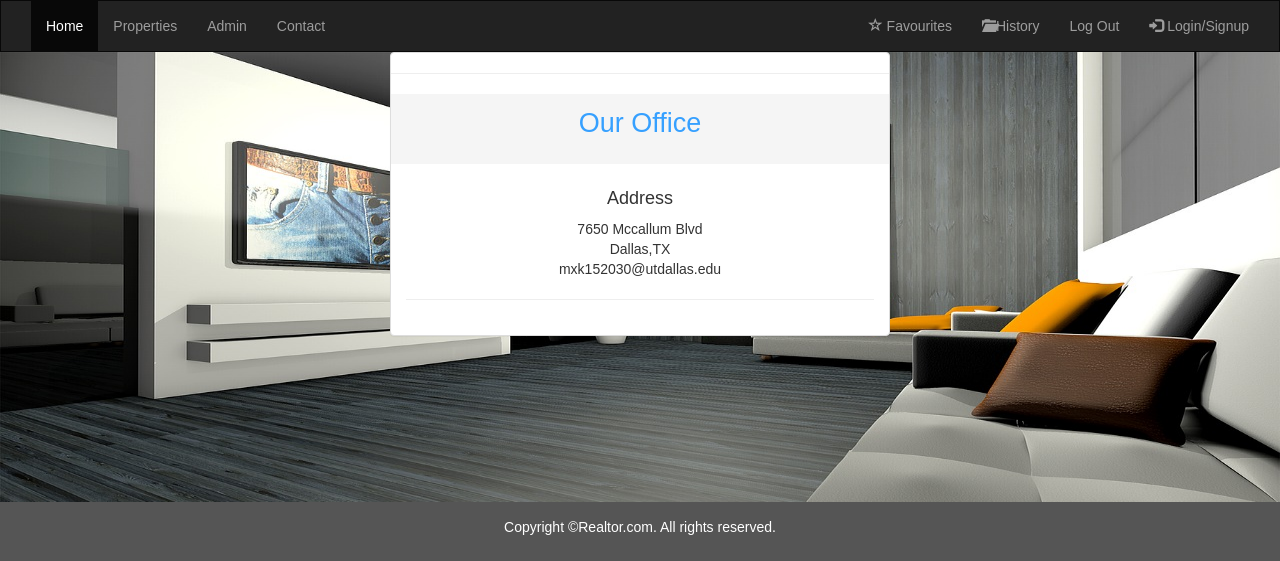
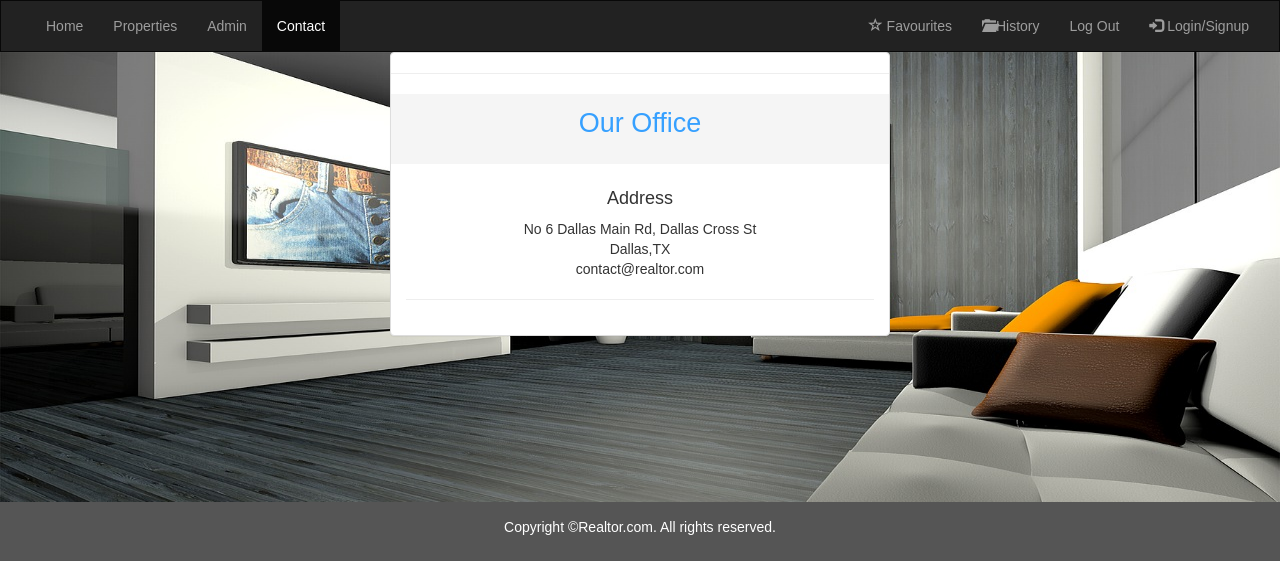
Before and after one commit to SathyaSrini/WPL, a PHP site: page /contact.html in a window 1280 px wide. Shown: the top 561 px of the page. Run offline with PHP 8.4, Linux system fonts and the light colour scheme.

Commit message:
Changes for contact page and acitve page highlights

```diff
--- a/contact.html
+++ b/contact.html
@@ -28,13 +28,13 @@ include_once 'dbconnect.php';
     </div>
     <div class="collapse navbar-collapse" id="myNavbar">
       <ul class="nav navbar-nav">
-      <li class="active"><a href="home.html">Home</a></li>
+      <li><a href="home.html">Home</a></li>
       <li><a href="properties.html">Properties</a></li>
     <?php if(isset($_SESSION['usr_id']) && !empty($_SESSION['isadmin']) && $_SESSION['isadmin']==1) { ?>
         <li><a href="property_edit.html">Admin</a></li>
     <?php } else { ?>
         <?php } ?>
-      <li><a href="contact.html">Contact</a></li>
+      <li class="active"><a href="contact.html">Contact</a></li>
       </ul>
       <ul class="nav navbar-nav navbar-right">
         <?php if(isset($_SESSION['usr_id']) and $_SESSION['isadmin']==0) { ?>
@@ -73,9 +73,9 @@ include_once 'dbconnect.php';
                     <div class="panel-body text-center">
                         <h4>Address</h4>
                         <div>
-                        7650 Mccallum Blvd<br />
+                        No 6 Dallas Main Rd, Dallas Cross St<br />
                         Dallas,TX<br />
-                        mxk152030@utdallas.edu<br />
+                        contact@realtor.com<br />
                         </div>
                         <hr />
                     </div>
--- a/favourite.html
+++ b/favourite.html
@@ -52,13 +52,13 @@ while($row=$stmt->fetch())
     </div>
     <div class="collapse navbar-collapse" id="myNavbar">
       <ul class="nav navbar-nav">
-        <li class="active"><a href="home.html">Home</a></li>
+        <li><a href="home.html">Home</a></li>
         <li><a href="properties.html">Properties</a></li>
         <li><a href="contact.html">Contact</a></li>
       </ul>
       <ul class="nav navbar-nav navbar-right">
         <?php if(isset($_SESSION['usr_id']) and $_SESSION['isadmin']==0) { ?>
-        <li><a href="favourite.html"><span class="glyphicon glyphicon-star-empty"></span> Favourites</a></li>
+        <li class="active"><a href="favourite.html"><span class="glyphicon glyphicon-star-empty"></span> Favourites</a></li>
         <li><a href="history.html"><span class="glyphicon glyphicon-star-empty"></span>History</a></li>
         <?php } else { ?>
         <?php } ?>
--- a/home.html
+++ b/home.html
@@ -48,7 +48,7 @@ while($row=$stmt->fetch())
     </div>
     <div class="collapse navbar-collapse" id="myNavbar">
       <ul class="nav navbar-nav">
-        <li class="active"><a href="home.html">Home</a></li>
+        <li><a href="home.html">Home</a></li>
         <li><a href="properties.html">Properties</a></li>
 		<?php if(isset($_SESSION['usr_id']) && !empty($_SESSION['isadmin']) && $_SESSION['isadmin']==1) { ?>
         <li><a href="property_edit.html">Admin</a></li>
--- a/login.php
+++ b/login.php
@@ -60,7 +60,7 @@ if (isset($_POST['login'])) {
     </div>
     <div class="collapse navbar-collapse" id="myNavbar">
       <ul class="nav navbar-nav">
-         <li class="active"><a href="home.html">Home</a></li>
+         <li><a href="home.html">Home</a></li>
         <li><a href="properties.html">Properties</a></li>
         <li><a href="contact.html">Contact</a></li>
       </ul>
--- a/properties.html
+++ b/properties.html
@@ -52,8 +52,8 @@ while($row=$stmt->fetch())
     </div>
     <div class="collapse navbar-collapse" id="myNavbar">
       <ul class="nav navbar-nav">
-      <li class="active"><a href="home.html">Home</a></li>
-      <li><a href="properties.html">Properties</a></li>
+      <li><a href="home.html">Home</a></li>
+      <li class="active"><a href="properties.html">Properties</a></li>
 	  <?php if(isset($_SESSION['usr_id']) && !empty($_SESSION['isadmin']) && $_SESSION['isadmin']==1) { ?>
         <li><a href="property_edit.html">Admin</a></li>
 		<?php } else { ?>
--- a/property_edit.html
+++ b/property_edit.html
@@ -63,10 +63,10 @@ else {
     </div>
     <div class="collapse navbar-collapse" id="myNavbar">
       <ul class="nav navbar-nav">
-        <li class="active"><a href="home.html">Home</a></li>
+        <li><a href="home.html">Home</a></li>
         <li><a href="properties.html">Properties</a></li>
         <?php if(isset($_SESSION['usr_id']) && !empty($_SESSION['isadmin']) && $_SESSION['isadmin']==1) { ?>
-        <li><a href="property_edit.html">Admin</a></li>
+        <li class="active"><a href="property_edit.html">Admin</a></li>
 		<?php } else { ?>
         <?php } ?>
         <li><a href="contact.html">Contact Us</a></li>
--- a/register.php
+++ b/register.php
@@ -124,7 +124,7 @@ if (isset($_POST['signup']))
     </div>
     <div class="collapse navbar-collapse" id="myNavbar">
       <ul class="nav navbar-nav">
-         <li class="active"><a href="home.html">Home</a></li>
+         <li><a href="home.html">Home</a></li>
         <li><a href="properties.html">Properties</a></li>
         <li><a href="contact.html">Contact</a></li>
       </ul>
```
